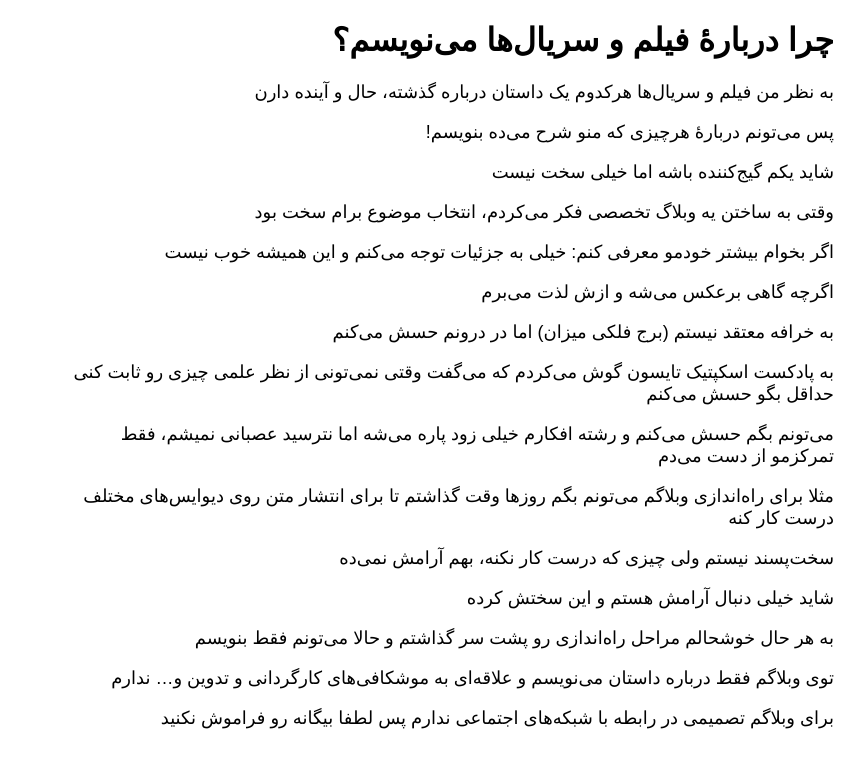
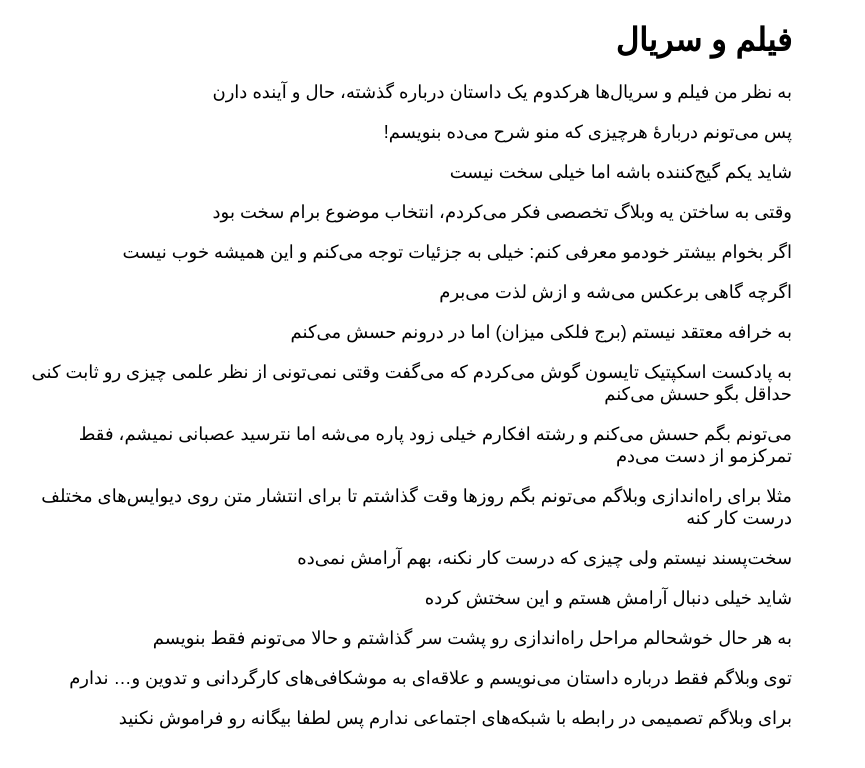
Before and after one commit to darkblog/darkblog.github.io, a Jekyll site: the page built from _posts/2023-8-22-5.md, in a window 1280 px wide. Shown: the top 768 px of the page, without its empty margins (353-1218 px from the left). Built offline with Jekyll 4.4.1, drawn with Linux system fonts in a browser that asks for light colours.

Commit message:
Update 2023-8-22-5.md

```diff
--- a/_posts/2023-8-22-5.md
+++ b/_posts/2023-8-22-5.md
@@ -1,7 +1,7 @@
 ---
 sitemap: false
 layout: post
-title: چرا دربارهٔ فیلم و سریال‌ها می‌نویسم؟
+title: فیلم و سریال
 ---
 
 به نظر من فیلم و سریال‌ها هرکدوم یک داستان درباره گذشته، حال و آینده دارن
```
